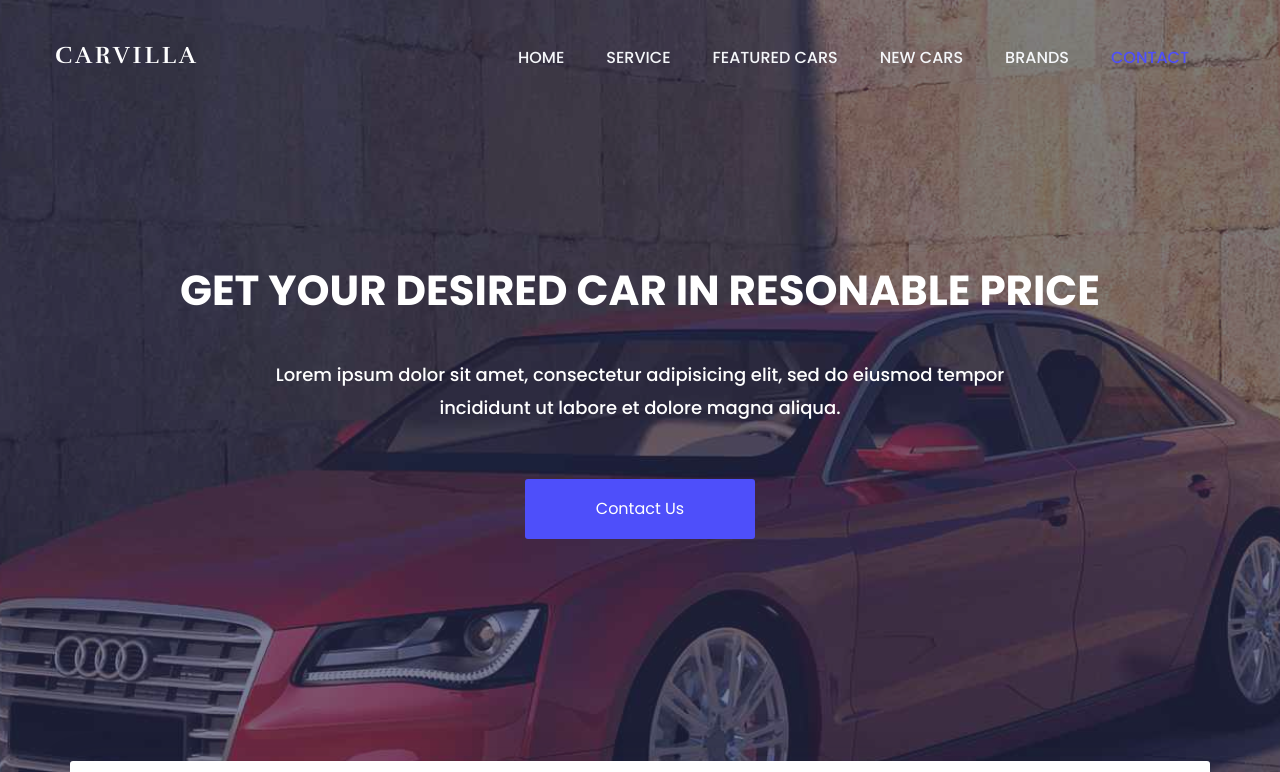
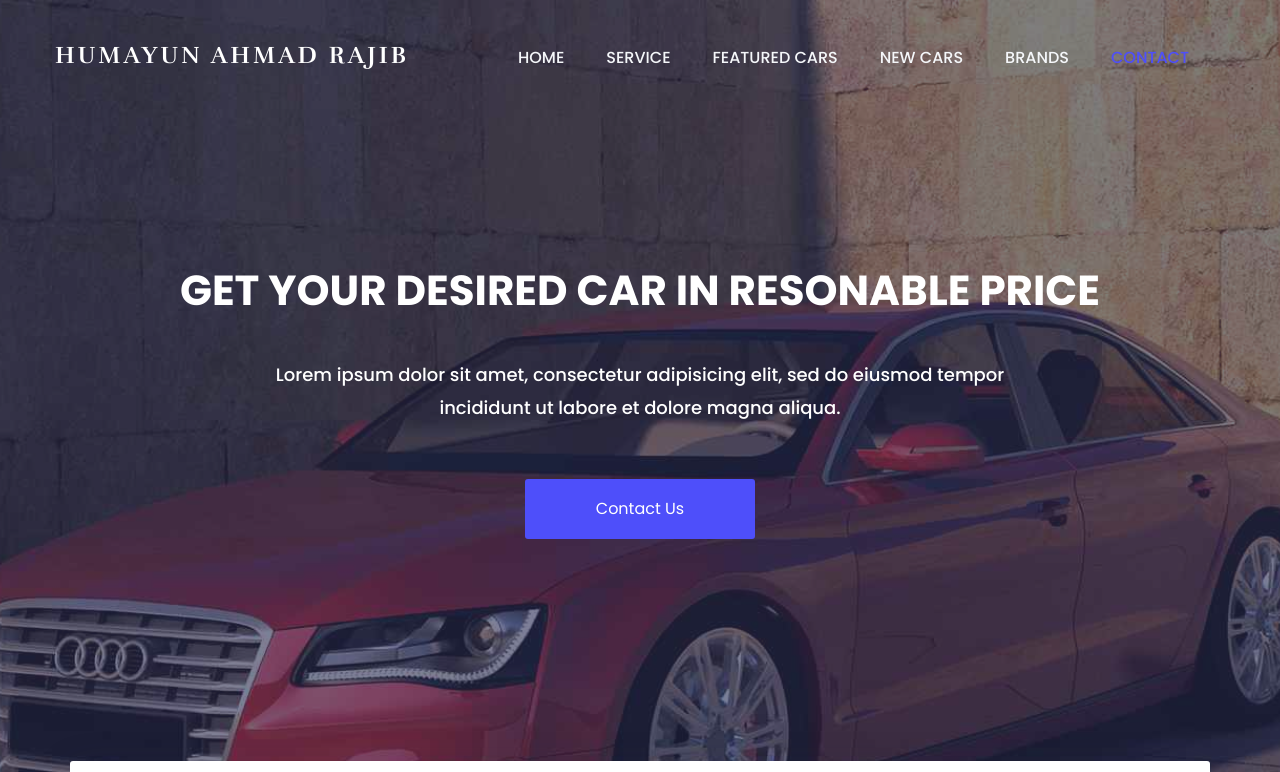
Before and after one commit to humayun-bjit/carvilla, a plain HTML site: page sourcecode/index.html in a window 1280 px wide. Shown: the top 772 px of the page. Drawn offline with nearby package versions, Linux system fonts and the light colour scheme.

Commit message:
Update(index.html): Update the title with my name
Refs: 30182

```diff
--- a/sourcecode/index.html
+++ b/sourcecode/index.html
@@ -14,7 +14,7 @@
 		<link href="https://fonts.googleapis.com/css?family=Rufina:400,700" rel="stylesheet">
 
         <!-- title of site -->
-        <title>CarVilla</title>
+        <title>Humayun</title>
 
         <!-- For favicon png -->
 		<link rel="shortcut icon" type="image/icon" href="assets/logo/favicon.png"/>
@@ -78,7 +78,7 @@
 				                <button type="button" class="navbar-toggle" data-toggle="collapse" data-target="#navbar-menu">
 				                    <i class="fa fa-bars"></i>
 				                </button>
-				                <a class="navbar-brand" href="index.html">Carvilla<span></span></a>
+				                <a class="navbar-brand" href="index.html">Humayun Ahmad Rajib<span></span></a>
 
 				            </div><!--/.navbar-header-->
 				            <!-- End Header Navigation -->
```
